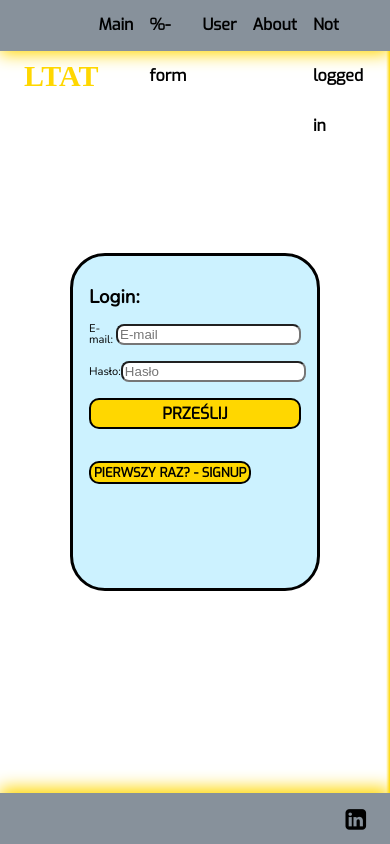
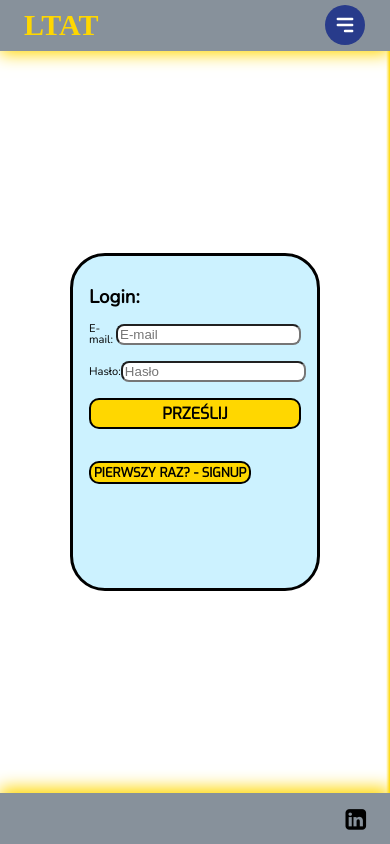
Before and after one commit to Tommatino/LTAT, a React (Vite) app: page / in a window 390 px wide. Built offline with nearby package versions, Linux system fonts and the light colour scheme; no server answers; a web font is replaced by a local one.

Commit message:
add hamburger

```diff
--- a/index.html
+++ b/index.html
@@ -18,7 +18,6 @@
     <link rel="stylesheet" href="https://fonts.googleapis.com/css2?family=Material+Symbols+Outlined:opsz,wght,FILL,GRAD@24,400,0,0" />
     <link rel="stylesheet" href="https://cdnjs.cloudflare.com/ajax/libs/font-awesome/4.7.0/css/font-awesome.min.css">
 
-
   </head>
   <body>
     <div id="root"></div>
--- a/src/Components/Header/Header.jsx
+++ b/src/Components/Header/Header.jsx
@@ -2,9 +2,11 @@
 import { NavLink } from "react-router-dom";
 import Logout from "../Logout/Logout.jsx";
 import useUserLogin from "../../Hooks/useUserLogin.js";
+import { useState } from "react";
 
 function Header() {
   const user = useUserLogin();
+  const [isNavExpanded, setIsNavExpanded] = useState(false);
 
   return (
     <header className={`${styles.header}`}>
@@ -12,7 +14,27 @@
         <a href={user ? "/" : "/signup"} className={styles.logo}>
           LTAT
         </a>
-        <nav className={styles.menu}>
+        <button
+          className={styles.hamburger}
+          onClick={() => {
+            setIsNavExpanded(!isNavExpanded);
+          }}
+        >
+          {/* icon from Heroicons.com */}
+          <svg
+            xmlns="http://www.w3.org/2000/svg"
+            className="h-5 w-5"
+            viewBox="0 0 20 20"
+            fill="white"
+          >
+            <path
+              fillRule="evenodd"
+              d="M3 5a1 1 0 011-1h12a1 1 0 110 2H4a1 1 0 01-1-1zM3 10a1 1 0 011-1h12a1 1 0 110 2H4a1 1 0 01-1-1zM9 15a1 1 0 011-1h6a1 1 0 110 2h-6a1 1 0 01-1-1z"
+              clipRule="evenodd"
+            />
+          </svg>
+        </button>
+        <nav className={`${styles.menu} ${isNavExpanded && styles.expanded}`}>
           <ul className={styles.menu_nav}>
             <li className={styles.li}>
               <NavLink
@@ -74,7 +96,7 @@
             <li className={styles.li}>
               <NavLink
                 to={"/statistics-chart"}
-                className={styles.NavLink}
+                // className={styles.NavLink}
                 style={({ isActive }) =>
                   isActive && user
                     ? { color: "#0BDA51", fontSize: "1.15rem" }
@@ -82,9 +104,6 @@
                 }
                 end
               >
-                {/*<span className={`${styles.span} material-symbols-outlined`}>*/}
-                {/*  account_circle*/}
-                {/*</span>*/}
                 {user?.email || "Not logged in"}
                 {user && <Logout />}
               </NavLink>
--- a/src/Components/Header/header.module.scss
+++ b/src/Components/Header/header.module.scss
@@ -25,6 +25,12 @@
       &_nav {
         display: flex;
         justify-content: space-between;
+        .navigation-menu {
+          margin-left: auto;
+        }
+        .navigation-menu.expanded ul {
+          display: block;
+        }
         .li {
           margin-right: 1rem;
           &:hover {
@@ -34,10 +40,6 @@
           }
           &:last-child {
             margin-right: 0;
-            .NavLink {
-            display: flex;
-            align-items: center;
-            }
             .span {
              //line-height: 6vh;
               padding-right: 0.2rem;
@@ -46,5 +48,60 @@
         }
       }
     }
+    .hamburger {
+      border: 0;
+      height: 40px;
+      width: 40px;
+      padding: 0.5rem;
+      border-radius: 50%;
+      background-color: #283b8b;
+      cursor: pointer;
+      transition: background-color 0.2s ease-in-out;
+      position: absolute;
+      top: 50%;
+      right: 25px;
+      transform: translateY(-50%);
+      display: none;
+    }
+
+    .hamburger:hover {
+      background-color: #2642af;
+    }
+    @media screen and (max-width: 550px) {
+      .hamburger {
+        display: block;
+      }
+
+      .menu ul {
+        flex-direction: column;
+        position: absolute;
+        top: 60px;
+        left: 0;
+        width: 100%;
+        height: calc(100vh - 60px);
+        background-color: white;
+        border-top: 1px solid black;
+        display: none;
+      }
+
+      .menu li {
+        text-align: center;
+        margin-right: 0 !important;
+      }
+
+      .menu li a {
+        color: black;
+        width: 100%;
+        padding: 1.5rem 0;
+      }
+
+      .menu li:hover {
+        background-color: #eee;
+      }
+
+      .menu.expanded ul {
+        display: block;
+      }
+    }
   }
 }
--- a/src/Components/Home/Home.jsx
+++ b/src/Components/Home/Home.jsx
@@ -26,10 +26,8 @@
         ]);
         setUserParam(fetchedUserParam);
         setAlcoholData(fetchedAlcoholData);
-        console.log("Fetched % data", alcoholData);
         setIsLoading(false);
       } catch (err) {
-        console.log(err);
         setIsFailed(true);
         setIsLoading(false);
       }
--- a/src/Components/Row/Row.jsx
+++ b/src/Components/Row/Row.jsx
@@ -21,7 +21,6 @@
     const factor = gender === "F" ? 0.6 : 0.7;
     const promile = ((alcoholGrams / weight) * factor).toFixed(2);
     promileSwitch = promile * 1;
-    console.log("check", promileSwitch);
     return promile;
   };
 
@@ -48,8 +47,6 @@
     switchText = "Bez efektu";
   }
 
-  console.log("Switch tekst:", switchText);
-
   const handleClick = async () => {
     await delAlcoholDay(date);
     deleteRow(date);
--- a/src/Hooks/useAlcoholData.js
+++ b/src/Hooks/useAlcoholData.js
@@ -11,7 +11,6 @@
 } from "firebase/firestore";
 import { db, app } from "../firebase.js";
 import { getAuth } from "firebase/auth";
-import { useState } from "react";
 
 function useAlcoholData() {
   const currentDay = new Date().toISOString().split("T")[0];
@@ -33,7 +32,6 @@
 
   const setAlcoholDay = async (alcohol, prevAlcoholState, user) => {
     const alcoholStatisticsRef = collection(db, "alcoholStatistics");
-    console.log("set1 % day");
     const prevAlcoholData = await getAlcoholData();
     await setDoc(doc(alcoholStatisticsRef, auth.currentUser.uid), {
       ...prevAlcoholData,
@@ -41,7 +39,6 @@
       user: user,
     });
     //setDoc zamiast updateDoc ponieważ chcemy tworzyć nowy dokument, updateDoc nie działałby gdyby trzebabyło stworzyć nowy doc gdy nie było wcześniej danych
-    console.log("set2 % day");
   };
 
   const getAlcoholData = async () => {
@@ -57,7 +54,6 @@
     if (!documentData) {
       return {};
     }
-    console.log(documentData);
     // eslint-disable-next-line no-unused-vars
     const { user, ...alcoholData } = documentData;
     return alcoholData;
--- a/src/Hooks/useCalcAlcoholStats.js
+++ b/src/Hooks/useCalcAlcoholStats.js
@@ -1,12 +1,8 @@
-import { useState } from "react";
-
 function UseCalcAlcoholStats() {
   const filterDays = (alcoholData, pastDaysSpan) => {
     const today = new Date();
     const startDay = new Date(today.setDate(today.getDate() - pastDaysSpan));
-    console.log(today.setDate(today.getDate() - pastDaysSpan));
 
-    console.log("Start day", startDay);
     //https://www.shecodes.io/athena/42795-how-to-get-the-date-3-days-after-today-in-javascript
     const filterAlcoholData = Object.entries(alcoholData).filter(
       ([date]) => new Date(date).getTime() > startDay.getTime(),
@@ -29,7 +25,6 @@
 
   const calcLastFourWeeks = (alcoholData) => {
     const alcoDays = filterDays(alcoholData, 28);
-    console.log("Alco days 4 weeks", alcoDays);
     return sumAlcoDays(alcoDays);
   };
 
```
Also changed, not shown: src/Hooks/useUserParameters.js (+1 -10 lines).
